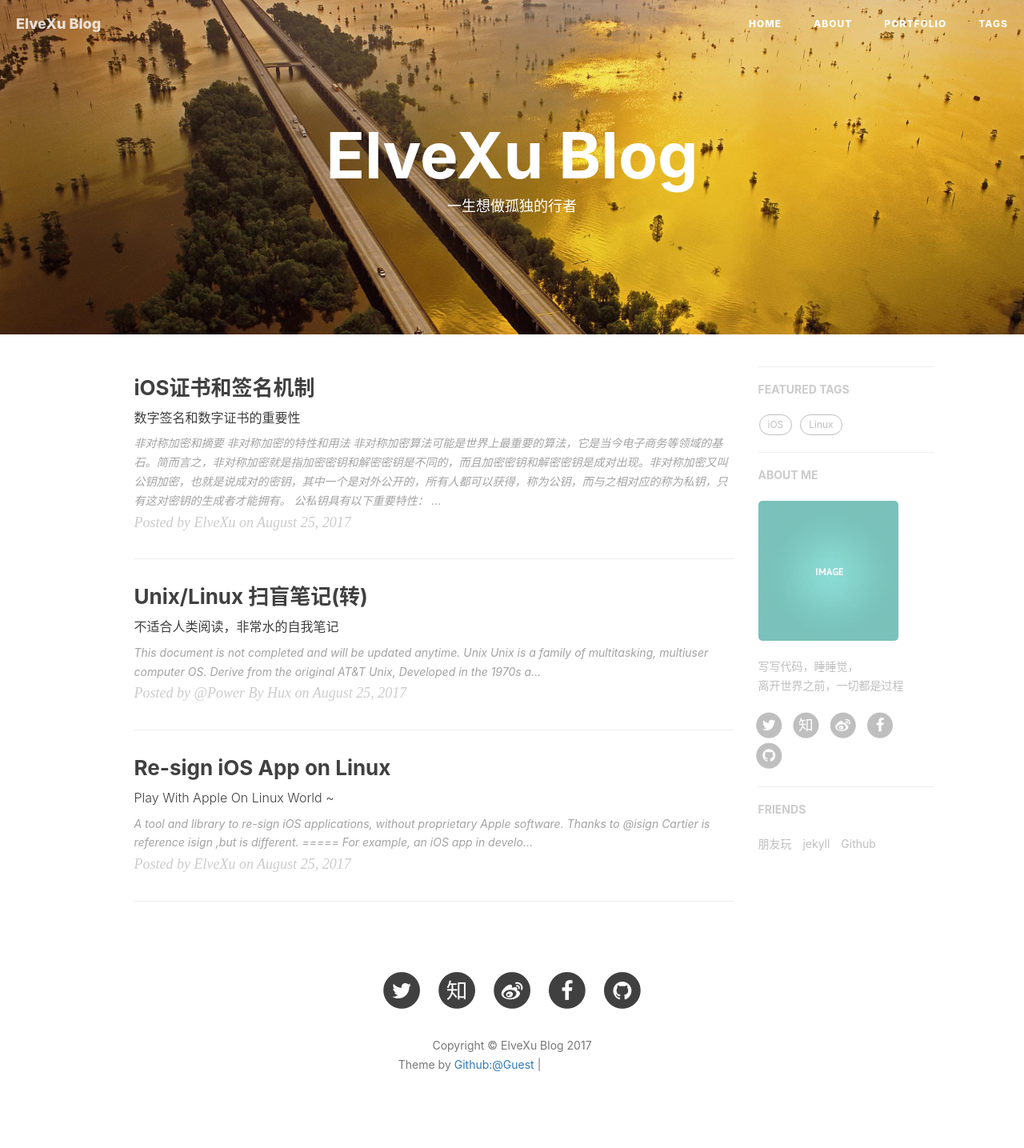
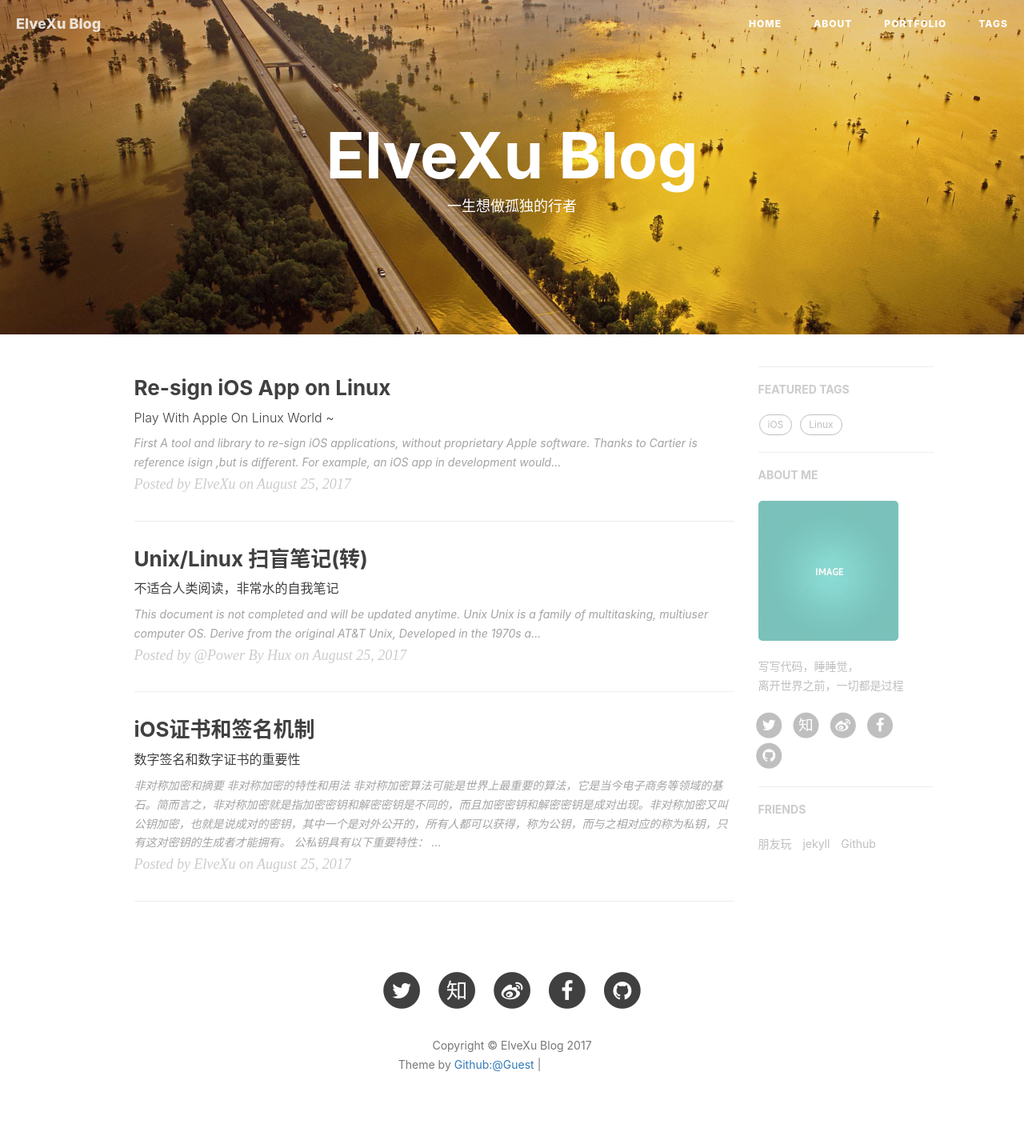
Before and after one commit to misselvexu/misselvexu.github.io, a Jekyll site: the page built from index.html, in a window 1280 px wide. Shown: the whole page at 80% size. Built offline with Jekyll 4.4.1, drawn with Linux system fonts in a browser that asks for light colours; nearby versions of some CDN libraries; the list of posts is cut into pages by our own code; comment, search, counter and statistics services are not loaded; grey boxes are pictures that could not be loaded.

Commit message:
update jpg

```diff
--- a/_posts/2017-08-25-ios-resign-on-linux.markdown
+++ b/_posts/2017-08-25-ios-resign-on-linux.markdown
@@ -14,12 +14,12 @@
     - icartier
 ---
 
+## First
+
 > A tool and library to re-sign iOS applications, without proprietary Apple software.
-
-> Thanks to @isign![](https://github.com/saucelabs/isign.git)
+> Thanks to ![@isign](https://github.com/saucelabs/isign.git)
 > Cartier is reference `isign` ,but is different.
 
-=====
 
 For example, an iOS app in development would probably only run on the developer's iPhone.
 ``icartier`` can alter the app so that it can run on another developer's iPhone.
--- a/_posts/2017-08-25-unix-linux-note.markdown
+++ b/_posts/2017-08-25-unix-linux-note.markdown
@@ -2,7 +2,7 @@
 layout:     post
 title:      "Unix/Linux 扫盲笔记(转)"
 subtitle:   "不适合人类阅读，非常水的自我笔记"
-date:       2017-08-25
+date:       2017-08-25 14:59:59
 author:     "@Power By Hux"
 header-img: "img/post-bg-unix-linux.jpg"
 catalog: true
```
Also changed, not shown: other parts of _posts/2017-08-25-ios-resign-on-linux.markdown (+1 -1 lines).
